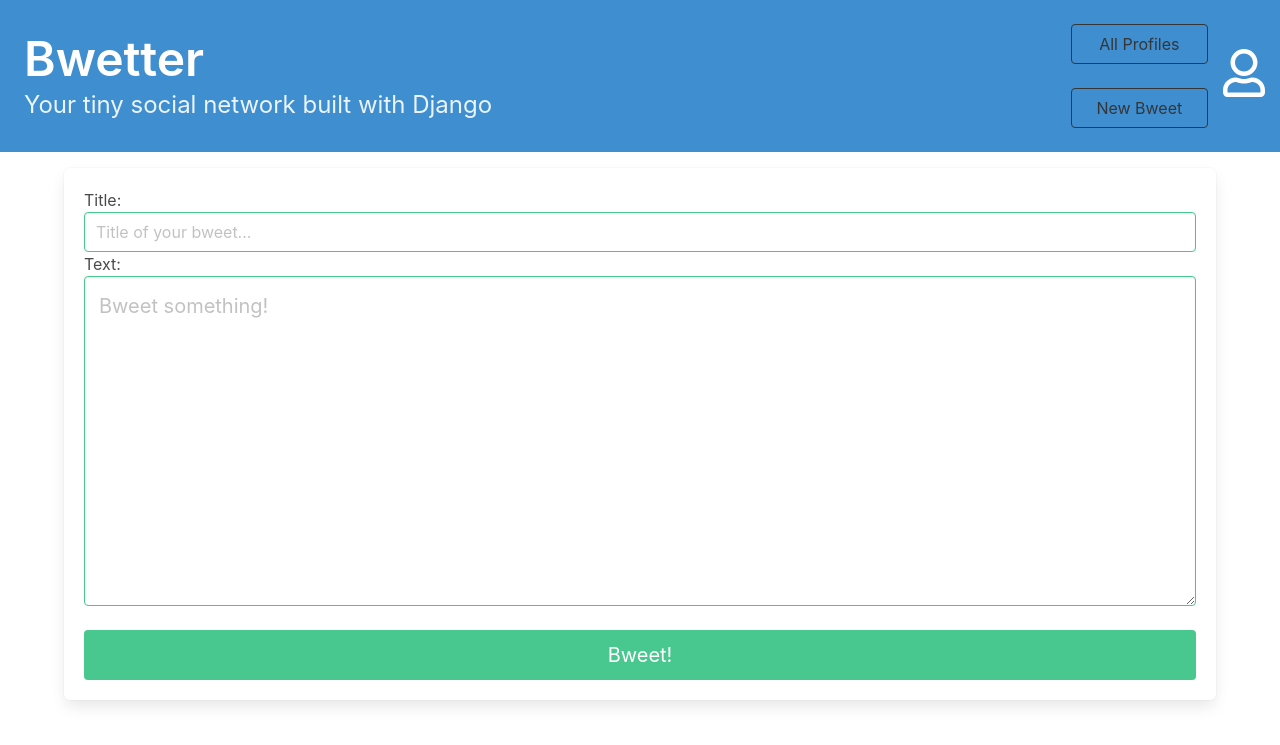
After one commit to Selmentausen/Bwetter, a Django app: page /post/new_post/ in a window 1280 px wide. The commit adds this page. Shown: the top 745 px of the page. Run offline with Django 4.2, Linux system fonts and the light colour scheme; some libraries are stand-ins or nearby versions.

Commit message:
Added post creation

```diff
--- /dev/null
+++ b/bwetter/posts/forms.py
@@ -0,0 +1,25 @@
+from django import forms
+from .models import Post
+
+
+class PostForm(forms.ModelForm):
+    text = forms.CharField(
+        required=True, max_length=512,
+        widget=forms.widgets.Textarea(attrs={
+            'placeholder': 'Bweet something!',
+            'class': 'textarea is-success is-medium',
+            'label': ''
+        })
+    )
+    title = forms.CharField(
+        required=True, max_length=64,
+        widget=forms.widgets.TextInput(attrs={
+            'placeholder': 'Title of your bweet...',
+            'class': 'input is-success',
+            'label': ''
+        })
+    )
+
+    class Meta:
+        model = Post
+        exclude = ("user",)
--- /dev/null
+++ b/bwetter/posts/templates/new_post.html
@@ -0,0 +1,12 @@
+{% extends 'base.html' %}
+{% block content %}
+<div class="column">
+    <form method="post">
+        {% csrf_token %}
+        <div class="box">
+            {{ form.as_p }}
+            <button class="button is-success is-fullwidth is-medium mt-5">Bweet!</button>
+        </div>
+    </form>
+</div>
+{% endblock %}
--- a/bwetter/posts/urls.py
+++ b/bwetter/posts/urls.py
@@ -1,8 +1,9 @@
 from django.urls import path
-from .views import dashboard
+from .views import dashboard, new_post
 
-app_name = 'bwetter'
+app_name = 'posts'
 
 urlpatterns = [
     path('', dashboard, name='dashboard'),
+    path('new_post/', new_post, name='new_post')
 ]
--- a/bwetter/posts/views.py
+++ b/bwetter/posts/views.py
@@ -1,4 +1,5 @@
-from django.shortcuts import render
+from django.shortcuts import render, redirect
+from .forms import PostForm
 
 
 # Create your views here.
@@ -9,3 +10,14 @@ def dashboard(request):
             posts.append(post)
     posts = sorted(posts, key=lambda s: s.created_date, reverse=True)
     return render(request, 'post_list.html', {'posts': posts})
+
+
+def new_post(request):
+    form = PostForm(request.POST or None)
+    if request.method == 'POST':
+        if form.is_valid():
+            post = form.save(commit=False)
+            post.user = request.user
+            post.save()
+            return redirect('posts:dashboard')
+    return render(request, 'new_post.html', {'form': form})
--- a/bwetter/templates/base.html
+++ b/bwetter/templates/base.html
@@ -13,7 +13,7 @@
 </head>
 <body>
 <section class="hero is-small is-info mb-4">
-    <div class="columns hero-body">
+    <div class="columns is-vcentered hero-body">
         <div class="column is-10">
             <h1 class="title is-1"><a href="/">Bwetter</a></h1>
             <p class="subtitle is-4">Your tiny social network built with Django</p>
@@ -26,6 +26,20 @@
                     </button>
                 </a>
             </div>
+            <div clas="block">
+                <a href="{% url 'posts:new_post' %}">
+                    <button class="button is-dark is-outlined is-fullwidth">
+                        New Bweet
+                    </button>
+                </a>
+            </div>
+        </div>
+        <div>
+            <a aria-label="Profile" href="{% url 'user_profile:profile' user.profile.id %}">
+                <span class="icon is-large" aria-hidden="true">
+                    <i class="far fa-3x fa-user"></i>
+                </span>
+            </a>
         </div>
     </div>
 </section>
--- a/bwetter/user_profile/templates/profile.html
+++ b/bwetter/user_profile/templates/profile.html
@@ -26,6 +26,7 @@
                             <p>email: </p>
                         </div>
                     </div>
+                    {% if profile.id != user.profile.id %}
                     <div class="column">
                         <form method="post">
                             {% csrf_token %}
@@ -36,6 +37,7 @@
                             {% endif %}
                         </form>
                     </div>
+                    {% endif %}
                     <div class="columns">
                         <div class="column block">
                             <h3 class="title is-4">Following:</h3>
```
Also changed, not shown: bwetter/db.sqlite3.
